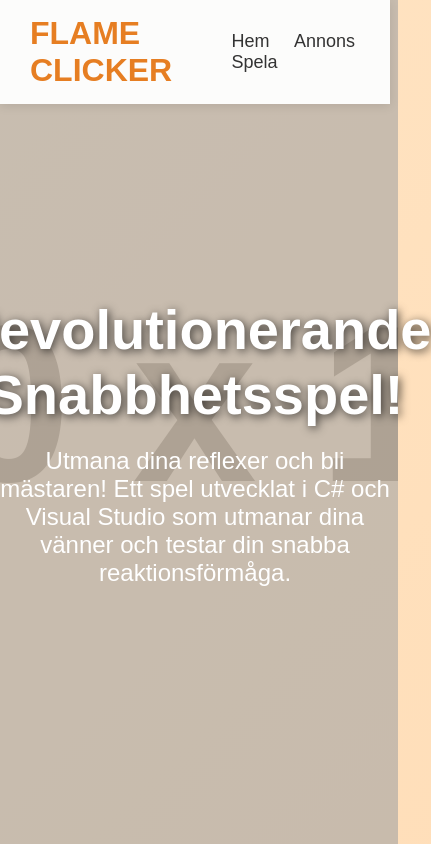
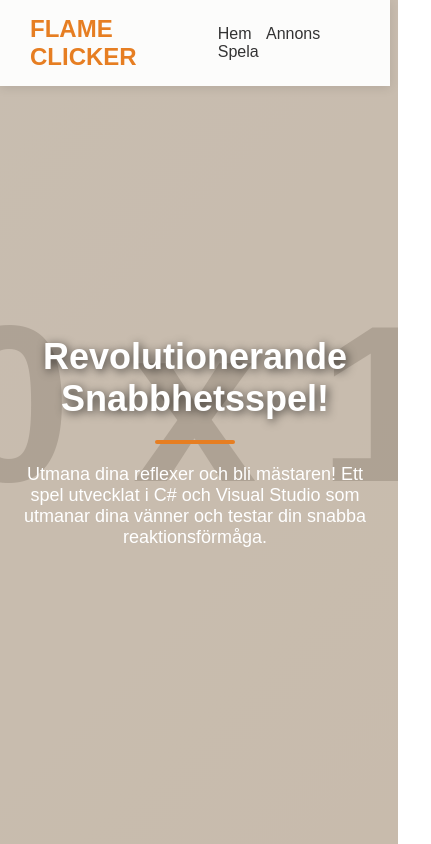
Before and after one commit to N0N4ND00M/flameclickerad, a plain HTML site: page index.html in a window 390 px wide. Shown: the top 844 px of the page, 431 px wide, since content can reach past the window. Drawn offline with Linux system fonts and the light colour scheme; placeholder pictures from the web are drawn by us.

Commit message:
Update index.html

```diff
--- a/index.html
+++ b/index.html
@@ -173,6 +173,39 @@
       font-size: 16px;
       color: #fff;
     }
+
+    /* Новые стили для мобильных устройств */
+    @media (max-width: 768px) {
+      header h1 {
+        font-size: 24px;
+      }
+      nav a {
+        font-size: 16px;
+        margin-left: 10px;
+      }
+      .hero h2 {
+        font-size: 36px;
+      }
+      .hero p {
+        font-size: 18px;
+        padding: 0 20px;
+      }
+      .cta a {
+        font-size: 20px;
+        padding: 10px 20px;
+      }
+    }
+
+    /* Улучшения для секции "Hem" */
+    .hero h2::after {
+      content: "";
+      display: block;
+      width: 80px;
+      height: 4px;
+      background: #e67e22;
+      margin: 20px auto 0;
+      border-radius: 2px;
+    }
   </style>
 </head>
 <body>
```
